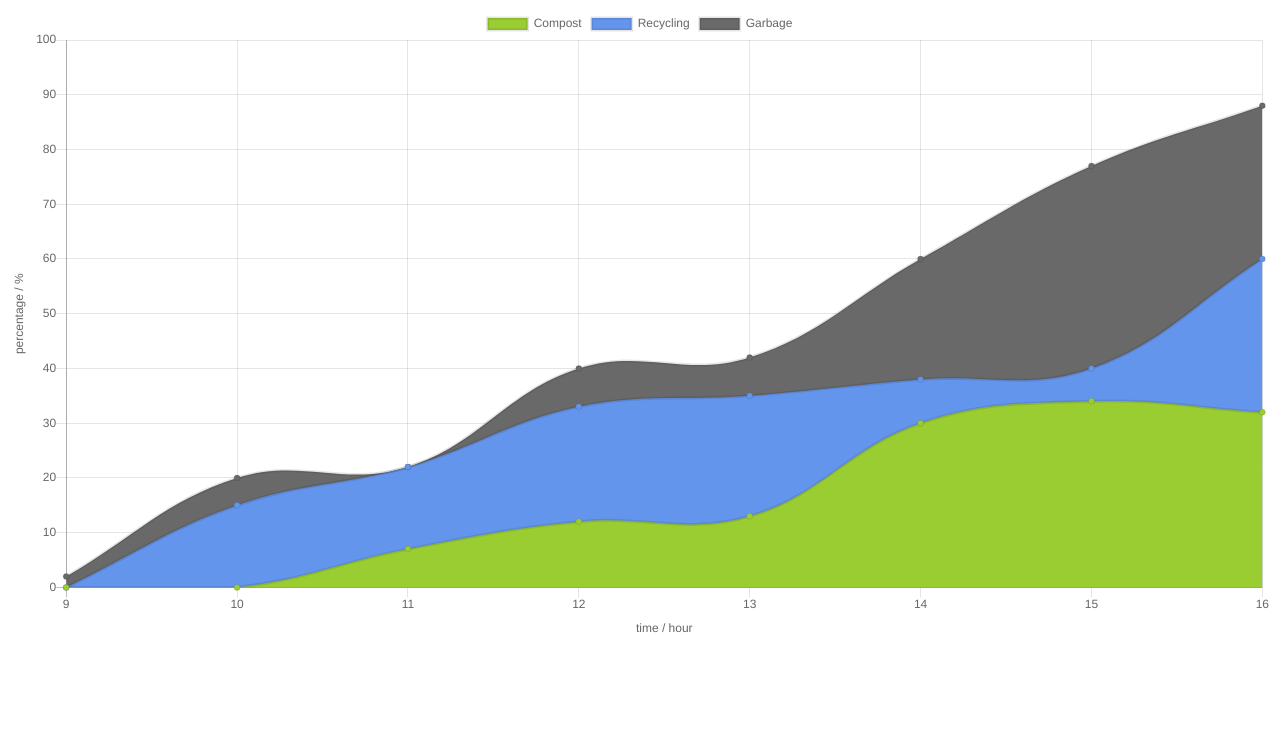
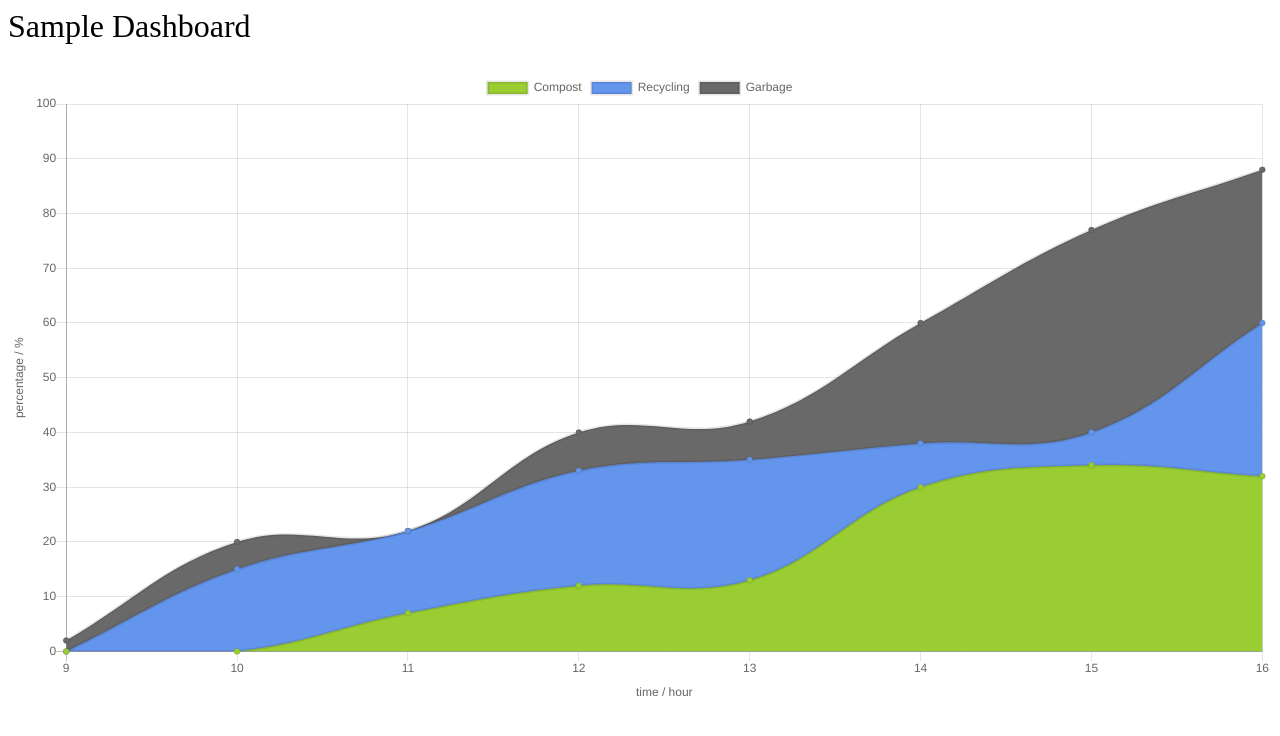
Before and after one commit to raviqqe/sample-dashboard, a React (Create React App) app: page / in a window 1280 px wide. Shown: the top 736 px of the page. Built offline with nearby package versions, Linux system fonts and the light colour scheme.

Commit message:
Add header component

```diff
--- a/package.json
+++ b/package.json
@@ -13,7 +13,8 @@
 		"chart.js": "^2.7.2",
 		"react": "^16.4.1",
 		"react-dom": "^16.4.1",
-		"react-scripts-ts": "2.16.0"
+		"react-scripts-ts": "2.16.0",
+		"styled-components": "^3.3.3"
 	},
 	"devDependencies": {
 		"@types/enzyme": "^3.1.12",
--- a/src/components/App.tsx
+++ b/src/components/App.tsx
@@ -1,9 +1,15 @@
 import * as React from "react";
 
 import Chart from "./Chart";
+import Header from "./Header";
 
 export default class extends React.Component {
   public render() {
-    return <Chart />;
+    return (
+      <div>
+        <Header />
+        <Chart />
+      </div>
+    );
   }
 }
--- /dev/null
+++ b/src/components/Header.tsx
@@ -0,0 +1,14 @@
+import * as React from "react";
+import styled from "styled-components";
+
+const Header = styled.div`
+  font-size: 2em;
+  width: 100%;
+  height: 2em;
+`;
+
+export default class extends React.Component {
+  public render() {
+    return <Header>Sample Dashboard</Header>;
+  }
+}
```
Also changed, not shown: 2 other files (tests, documents, lock files or other folders).
